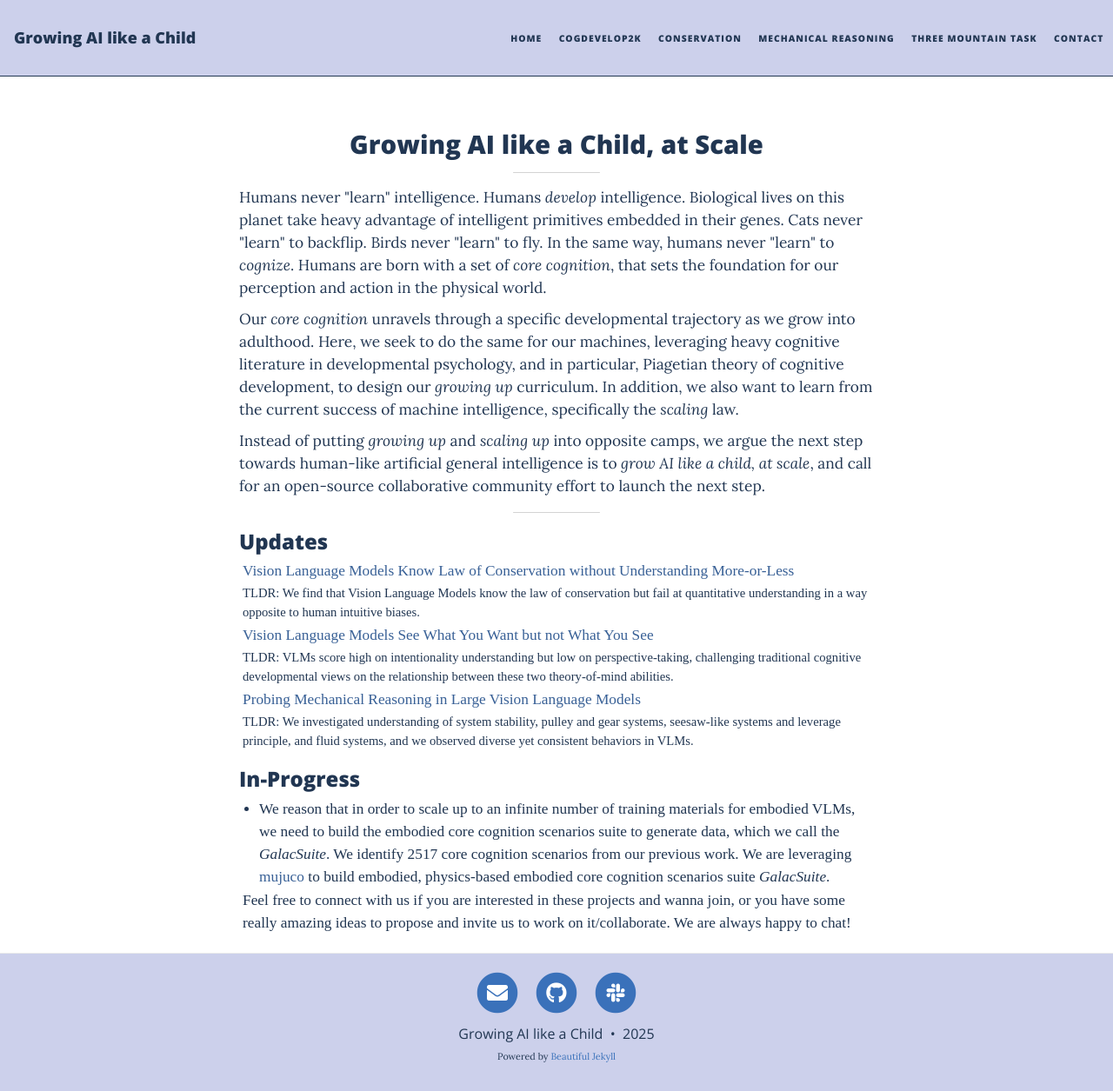
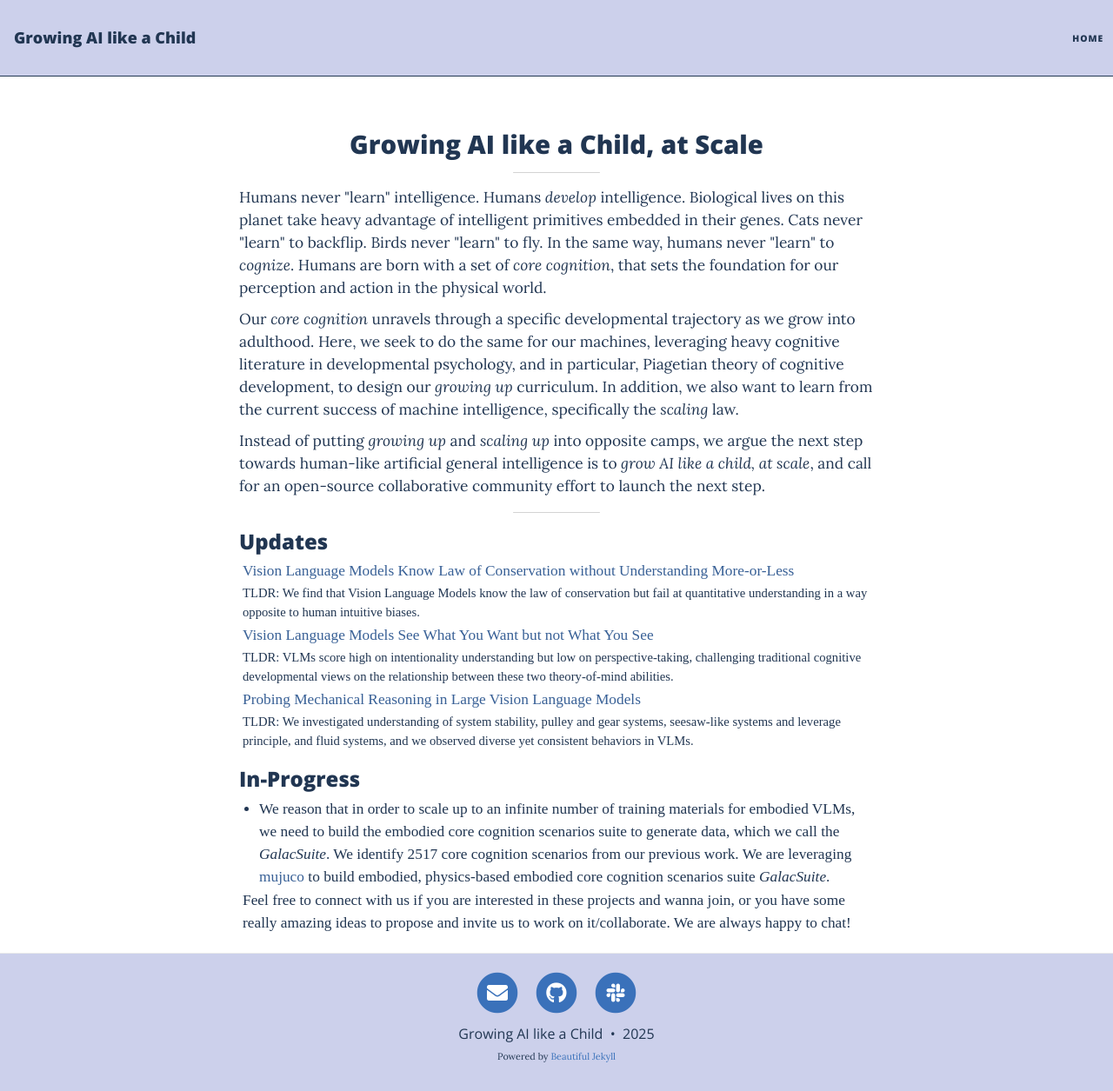
Before and after one commit to growing-ai-like-a-child/growing-ai-like-a-child.github.io, a Jekyll site: the page built from index.html, in a window 1280 px wide and 1255 px high. Shown: the whole window at 87% size. Built offline with Jekyll 4.4.1, drawn with Linux system fonts in a browser that asks for light colours; nearby versions of some CDN libraries; the list of posts is cut into pages by our own code; part of the change alters nothing that is shown.

Commit message:
Update _config.yml

```diff
--- a/_config.yml
+++ b/_config.yml
@@ -15,11 +15,11 @@ author: Growing AI like a Child
 
 navbar-links:
   Home: "/"
-  CogDevelop2K: "/pages/CogDev"
-  Conservation: "/pages/Conservation"
-  Mechanical Reasoning: "/pages/MechReasoning"
-  Three Mountain Task: "/pages/Three Mountain Task"
-  Contact: "/pages/Contact"
+  # CogDevelop2K: "/pages/CogDev"
+  # Conservation: "/pages/Conservation"
+  # Mechanical Reasoning: "/pages/MechReasoning"
+  # Three Mountain Task: "/pages/Three Mountain Task"
+  # Contact: "/pages/Contact"
 
 
 # Image to show in the navigation bar - works best with a square image
```
